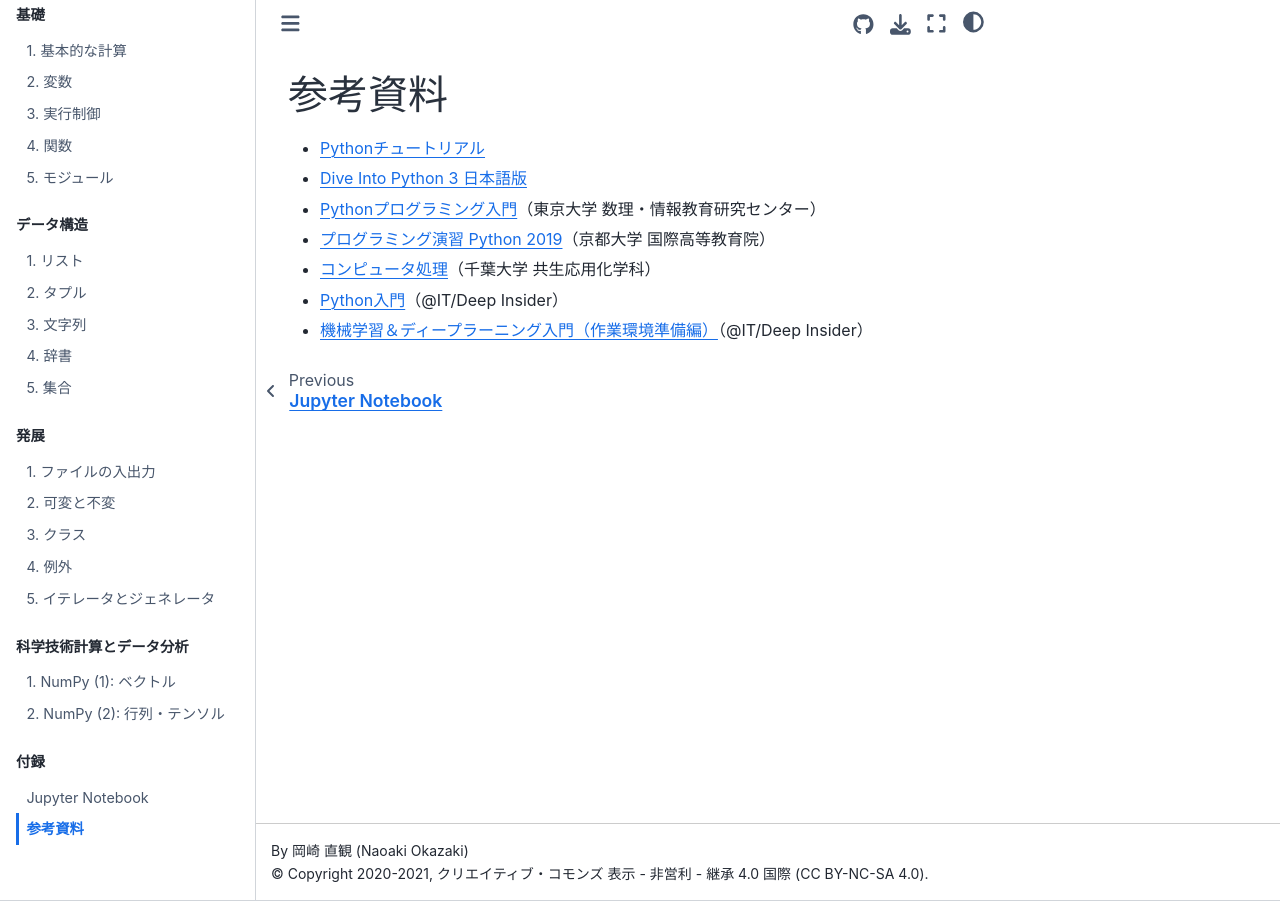
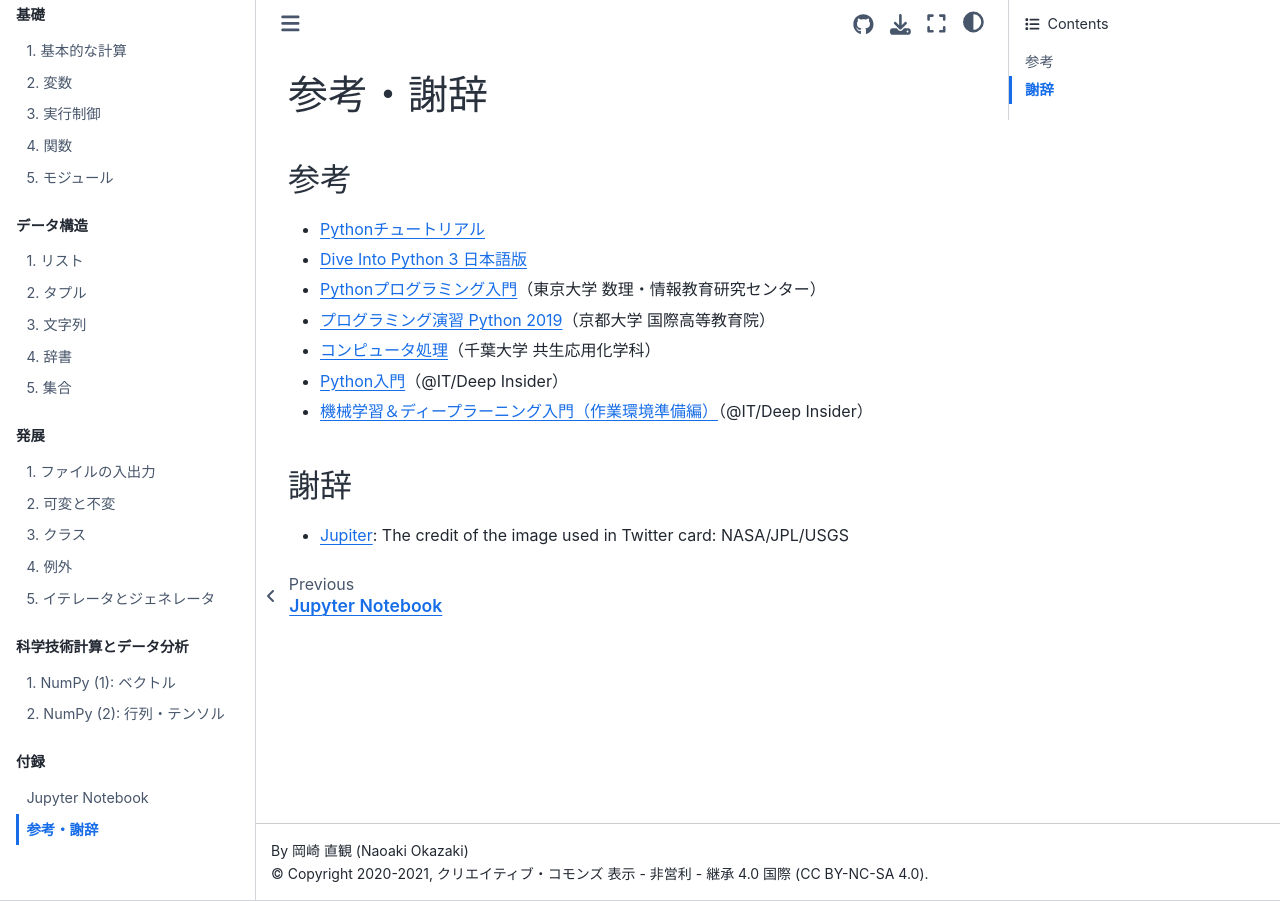
Before and after one commit to chokkan/python, a Jupyter Book: the page built from references.md, in a window 1280 px wide. Built offline with Jupyter Book 1.0.4 settings and Sphinx 7.4.7 and the Sphinx Book theme 1.1.4, drawn with Linux system fonts in a browser that asks for light colours; pages that are not in the unit, such as notebooks, are missing from menus; some of the changed lines change nothing that is shown.

Commit message:
Updated configurations.

```diff
--- a/_config.yml
+++ b/_config.yml
@@ -1,48 +1,71 @@
+#######################################################################################
+# A default configuration that will be loaded for all jupyter books
+# Users are expected to override these values in their own `_config.yml` file.
+# This is also the "master list" of all allowed keys and values.
+
+#######################################################################################
 # Book settings
-# Learn more at https://jupyterbook.org/customize/config.html
-
 title: Python早見帳
 author: 岡崎 直観 (Naoaki Okazaki)
 copyright: "2020-2021, クリエイティブ・コモンズ 表示 - 非営利 - 継承 4.0 国際 (CC BY-NC-SA 4.0)"
+exclude_patterns: [_build, material, README.md, Thumbs.db, .DS_Store, "**.ipynb_checkpoints"]
 only_build_toc_files: true
-exclude_patterns: [_build, material, pdf, README.md, .DS_Store]
 
-# Force re-execution of notebooks on each build.
-# See https://jupyterbook.org/content/execute.html
+#######################################################################################
+# Execution settings
 execute:
-  execute_notebooks: 'off'
+  execute_notebooks         : off   # Whether to execute notebooks at build time. Must be one of ("auto", "force", "cache", "off")
+  cache                     : ""    # A path to the jupyter cache that will be used to store execution artifacts. Defaults to `_build/.jupyter_cache/`
+  exclude_patterns          : []    # A list of patterns to *skip* in execution (e.g. a notebook that takes a really long time)
+  timeout                   : 30    # The maximum time (in seconds) each notebook cell is allowed to run.
+  run_in_temp               : false # If `True`, then a temporary directory will be created and used as the command working directory (cwd),
+                                    # otherwise the notebook's parent directory will be the cwd.
+  allow_errors              : false # If `False`, when a code cell raises an error the execution is stopped, otherwise all cells are always run.
+  stderr_output             : show  # One of 'show', 'remove', 'remove-warn', 'warn', 'error', 'severe'
 
-# Define the name of the latex output file for PDF builds
-latex:
-  latex_documents:
-    targetname: book.tex
-
+#######################################################################################
+# Parse and render settings
 parse:
   myst_enable_extensions:  # default extensions to enable in the myst parser. See https://myst-parser.readthedocs.io/en/latest/using/syntax-optional.html
-    - amsmath
+    # - amsmath
     - colon_fence
     # - deflist
     - dollarmath
     # - html_admonition
-    - html_image
+    # - html_image
     - linkify
     # - replacements
     # - smartquotes
     - substitution
+    - tasklist
+  myst_url_schemes: [mailto, http, https] # URI schemes that will be recognised as external URLs in Markdown links
+  myst_dmath_double_inline: true  # Allow display math ($$) within an inline context
 
+#######################################################################################
+# HTML-specific settings
 html:
-  baseurl: "https://chokkan.github.io/python/"
-  use_repository_button: true
-  home_page_in_navbar: false # Whether to include your home page in the left Navigation Bar
+  favicon                   : "favicon.ico"  # A path to a favicon image
+  use_edit_page_button      : false  # Whether to add an "edit this page" button to pages. If `true`, repository information in repository: must be filled in
+  use_repository_button     : true  # Whether to add a link to your repository button
+  use_issues_button         : true  # Whether to add an "open an issue" button
+  use_multitoc_numbering    : true   # Continuous numbering across parts/chapters
+  extra_footer              : ""  # Will be displayed underneath the footer.
+  google_analytics_id       : ""  # A GA id that can be used to track book views.
+  home_page_in_navbar       : false  # Whether to include your home page in the left Navigation Bar
+  baseurl                   : "https://chokkan.github.io/python/"  # The base URL where your book will be hosted. Used for creating image previews and social links. e.g.: https://mypage.com/mybook/
+  comments:
+    hypothesis              : false
+    utterances              : false
 
-# Information about where the book exists on the web
+#######################################################################################
+# Launch button settings
+launch_buttons:
+  notebook_interface        : "jupyterlab" # The interface interactive links will activate ["classic", "jupyterlab"]
+  binderhub_url             : "https://mybinder.org"  # The URL of the BinderHub (e.g., https://mybinder.org)
+  jupyterhub_url            : ""  # The URL of the JupyterHub (e.g., https://datahub.berkeley.edu)
+  thebe                     : false  # Add a thebe button to pages (requires the repository to run on Binder)
+  colab_url                 : "https://colab.research.google.com" # The URL of Google Colab (https://colab.research.google.com)
+
 repository:
   url: https://github.com/chokkan/python  # Online location of your book
-  path_to_book: docs  # Optional path to your book, relative to the repository root
   branch: main  # Which branch of the repository should be used when creating links (optional)
-
-# Add GitHub buttons to your book
-# See https://jupyterbook.org/customize/config.html#add-a-link-to-your-repository
-html:
-  use_issues_button: true
-  use_repository_button: true
--- a/references.md
+++ b/references.md
@@ -1,4 +1,6 @@
-# 参考資料
+# 参考・謝辞
+
+## 参考
 
 + [Pythonチュートリアル](https://docs.python.org/ja/3/tutorial/)
 + [Dive Into Python 3 日本語版](http://diveintopython3-ja.rdy.jp/)
@@ -7,3 +9,7 @@
 + [コンピュータ処理](https://amorphous.tf.chiba-u.jp/lecture.files/chem_computer/index.html)（千葉大学 共生応用化学科）
 + [Python入門](https://www.atmarkit.co.jp/ait/subtop/features/di/all.html#pythone585a5e99680)（@IT/Deep Insider）
 + [機械学習＆ディープラーニング入門（作業環境準備編）](https://www.atmarkit.co.jp/ait/series/15223/)（@IT/Deep Insider）
+
+## 謝辞
+
++ [Jupiter](https://images.nasa.gov/details-PIA00343): The credit of the image used in Twitter card: NASA/JPL/USGS
```
